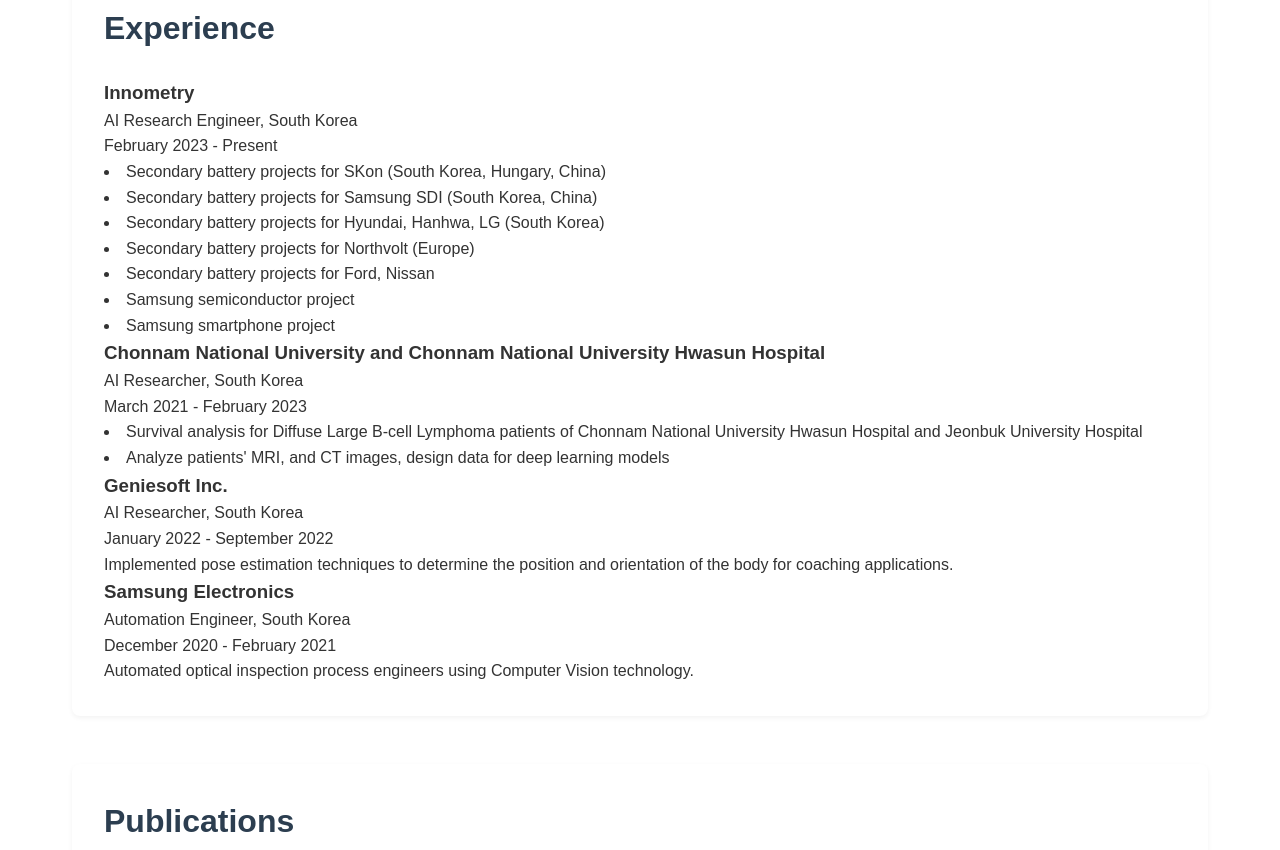
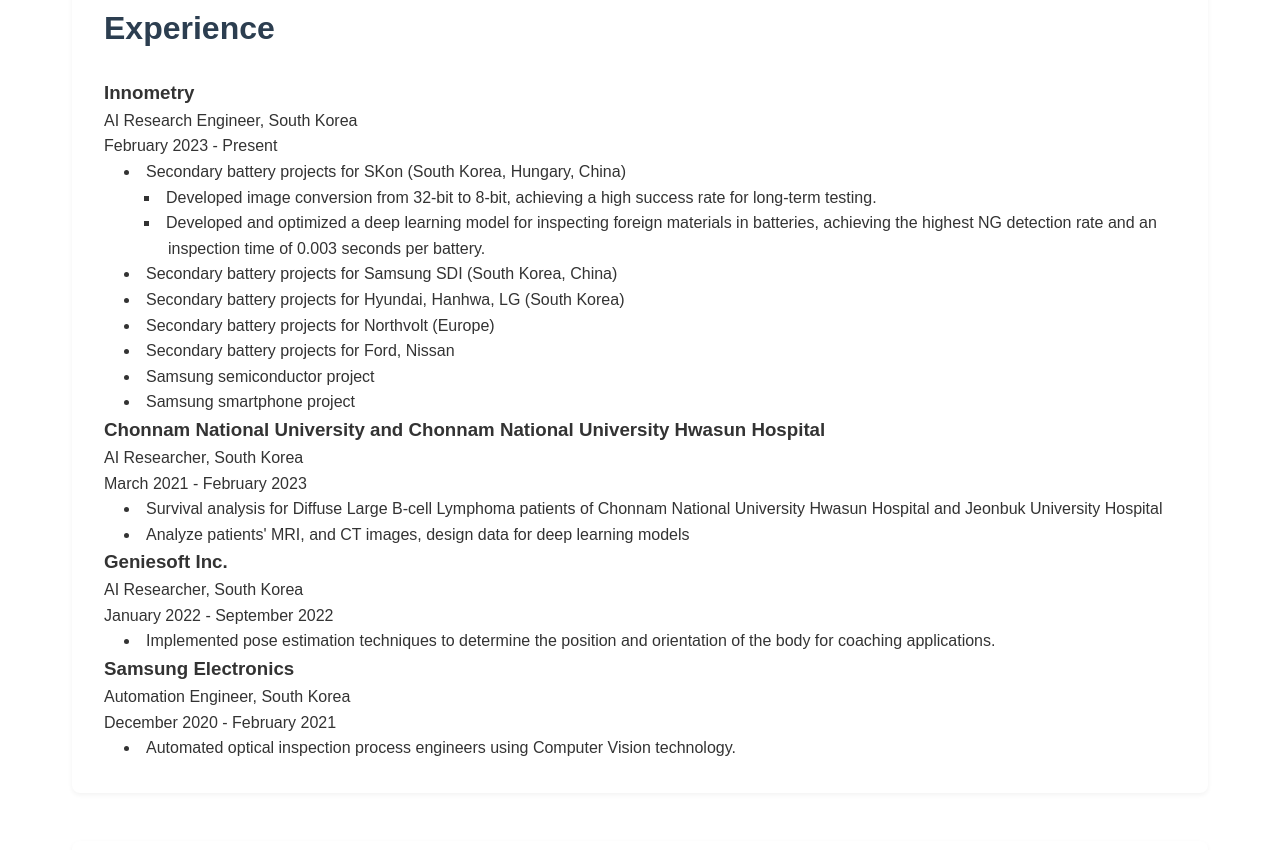
Before and after one commit to PhucPhamSy/PhucPhamSy.github.io, a plain HTML site: page index.html in a window 1280 px wide. Shown: the part 1251-2101 px from the top of the page. Drawn offline with Linux system fonts and the light colour scheme.

Commit message:
add logo portfolio

```diff
--- a/assets/css/style.css
+++ b/assets/css/style.css
@@ -237,6 +237,7 @@ body.dark-mode nav ul li a:hover {
         justify-content: center;
     }
 
+
     nav ul {
         flex-direction: column;
         align-items: center;
@@ -259,3 +260,11 @@ body.dark-mode nav ul li a:hover {
         right: 10px;
     }
 }
+ul, ol {
+    padding-left: 1.5em;
+}
+
+li {
+    text-indent: -1.5em;
+    padding-left: 1.5em;
+}
--- a/index.html
+++ b/index.html
@@ -4,6 +4,7 @@
     <meta charset="UTF-8">
     <meta name="viewport" content="width=device-width, initial-scale=1.0">
     <title>Pham Sy Phuc - Portfolio</title>
+    <link rel="icon" type="image/jpeg" href="images/logo.jpg">
     <link rel="stylesheet" href="assets/css/style.css">
 </head>
 <body>
@@ -74,21 +75,23 @@
                     <h3>Innometry</h3>
                         <p>AI Research Engineer, South Korea</p>
                         <p>February 2023 - Present</p>
-                            <li>Secondary battery projects for SKon (South Korea, Hungary, China)</li>
-                            <li>Secondary battery projects for Samsung SDI (South Korea, China)</li>
-                            <li>Secondary battery projects for Hyundai, Hanhwa, LG (South Korea)</li>
-                            <li>Secondary battery projects for Northvolt (Europe)</li>
-                            <li>Secondary battery projects for Ford, Nissan</li>
-                            <li>Samsung semiconductor project</li>
-                            <li>Samsung smartphone project</li>
+                            <li style="margin-left: 20px;">Secondary battery projects for SKon (South Korea, Hungary, China)</li>
+                            <li style="margin-left: 40px; list-style-type: square;">Developed image conversion from 32-bit to 8-bit, achieving a high success rate for long-term testing.</li>
+                            <li style="margin-left: 40px; list-style-type: square;">Developed and optimized a deep learning model for inspecting foreign materials in batteries, achieving the highest NG detection rate and an inspection time of 0.003 seconds per battery.</li>
+                            <li style="margin-left: 20px;">Secondary battery projects for Samsung SDI (South Korea, China)</li>
+                            <li style="margin-left: 20px;">Secondary battery projects for Hyundai, Hanhwa, LG (South Korea)</li>
+                            <li style="margin-left: 20px;">Secondary battery projects for Northvolt (Europe)</li>
+                            <li style="margin-left: 20px;">Secondary battery projects for Ford, Nissan</li>
+                            <li style="margin-left: 20px;">Samsung semiconductor project</li>
+                            <li style="margin-left: 20px;">Samsung smartphone project</li>
                 </div>
 
                 <div class="experience-item">
                     <h3>Chonnam National University and Chonnam National University Hwasun Hospital</h3>
                         <p>AI Researcher, South Korea</p>
                         <p>March 2021 - February 2023</p>
-                            <li>Survival analysis for Diffuse Large B-cell Lymphoma patients of Chonnam National University Hwasun Hospital and Jeonbuk University Hospital</li>
-                            <li>Analyze patients' MRI, and CT images, design data for deep learning models</li>
+                            <li style="margin-left: 20px;">Survival analysis for Diffuse Large B-cell Lymphoma patients of Chonnam National University Hwasun Hospital and Jeonbuk University Hospital</li>
+                            <li style="margin-left: 20px;">Analyze patients' MRI, and CT images, design data for deep learning models</li>
                 </div>
 
 
@@ -96,14 +99,14 @@
                     <h3>Geniesoft Inc.</h3>
                         <p>AI Researcher, South Korea</p>
                         <p>January 2022 - September 2022</p>
-                        Implemented pose estimation techniques to determine the position and orientation of the body for coaching applications.
+                        <li style="margin-left: 20px;">Implemented pose estimation techniques to determine the position and orientation of the body for coaching applications.</li>
                 </div>
 
                 <div class="experience-item">
                     <h3>Samsung Electronics</h3>
                         <p>Automation Engineer, South Korea</p>
                         <p>December 2020 - February 2021</p>
-                        Automated optical inspection process engineers using Computer Vision technology.
+                        <li style="margin-left: 20px;">Automated optical inspection process engineers using Computer Vision technology.</li>
                 </div>
 
             </div>
@@ -164,13 +167,13 @@
         <section id="contact" class="section">
             <h2>Contact</h2>
             <p>Pham Sy Phuc</p>
-            <p>Gyeongi-do, South Korea</p>
+            <p>Gyeongi-do, South Korea/Hochiminh city/Vietnam</p>
             <p>Email: syphucpham@innometry.com, phamsyphuc123@gmail.com</p>
         </section>
     </main>
 
     <footer>
-        <p>&copy; 2024 Pham Sy Phuc. All rights reserved.</p>
+        <p>&copy; 2025 Pham Sy Phuc. All rights reserved.</p>
     </footer>
 
     <script src="assets/js/main.js"></script>
```
Also changed, not shown: images/logo.jpg (added).
